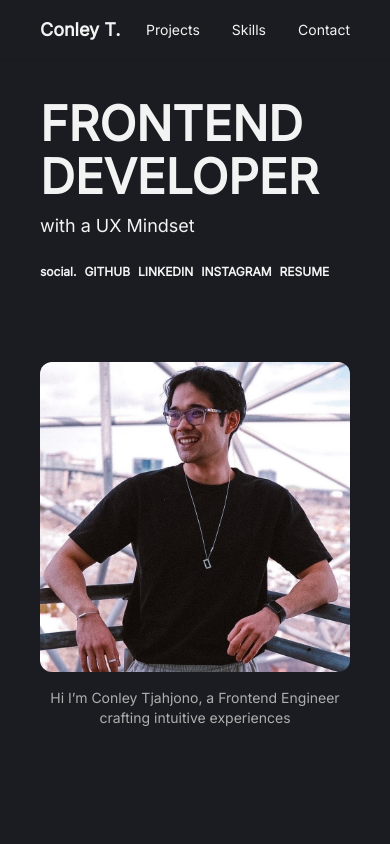
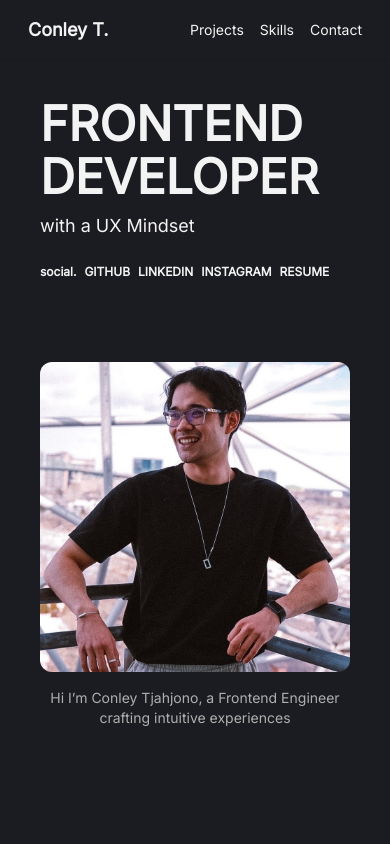
Before and after one commit to conley-tjahjono/my-portfolio, a Next.js app: page / in a window 390 px wide. Shown: the top 844 px of the page. Built offline with nearby package versions, Linux system fonts and the light colour scheme.

Commit message:
Nav Bar for Mobile

```diff
--- a/src/components/Navbar.tsx
+++ b/src/components/Navbar.tsx
@@ -3,9 +3,9 @@
 const Navbar = () => {
   return (
     <nav className="fixed top-0 left-0 right-0 z-50 bg-[theme(colors.bg-default)] border-b border-[theme(colors.bg-muted)]">
-      <div className="max-w-6xl mx-auto flex justify-between items-center px-10 py-4 lg:py-10">
+      <div className="max-w-xl md:max-w-6xl mx-auto flex justify-between items-center px-7 md:px-10 py-4 lg:py-10">
         <h1 className="font-bold text-lg lg:text-3xl">Conley T.</h1>
-        <div className="flex gap-8 text-sm font-normal lg:text-base">
+        <div className="flex gap-4 md:gap-8 text-sm font-normal lg:text-base">
           <a href="#projects" className="hover:text-[theme(colors.color-secondary)] transition-colors">Projects</a>
           <a href="#skills" className="hover:text-[theme(colors.color-secondary)] transition-colors">Skills</a>
           <a href="#contact" className="hover:text-[theme(colors.color-secondary)] transition-colors">Contact</a>
```
